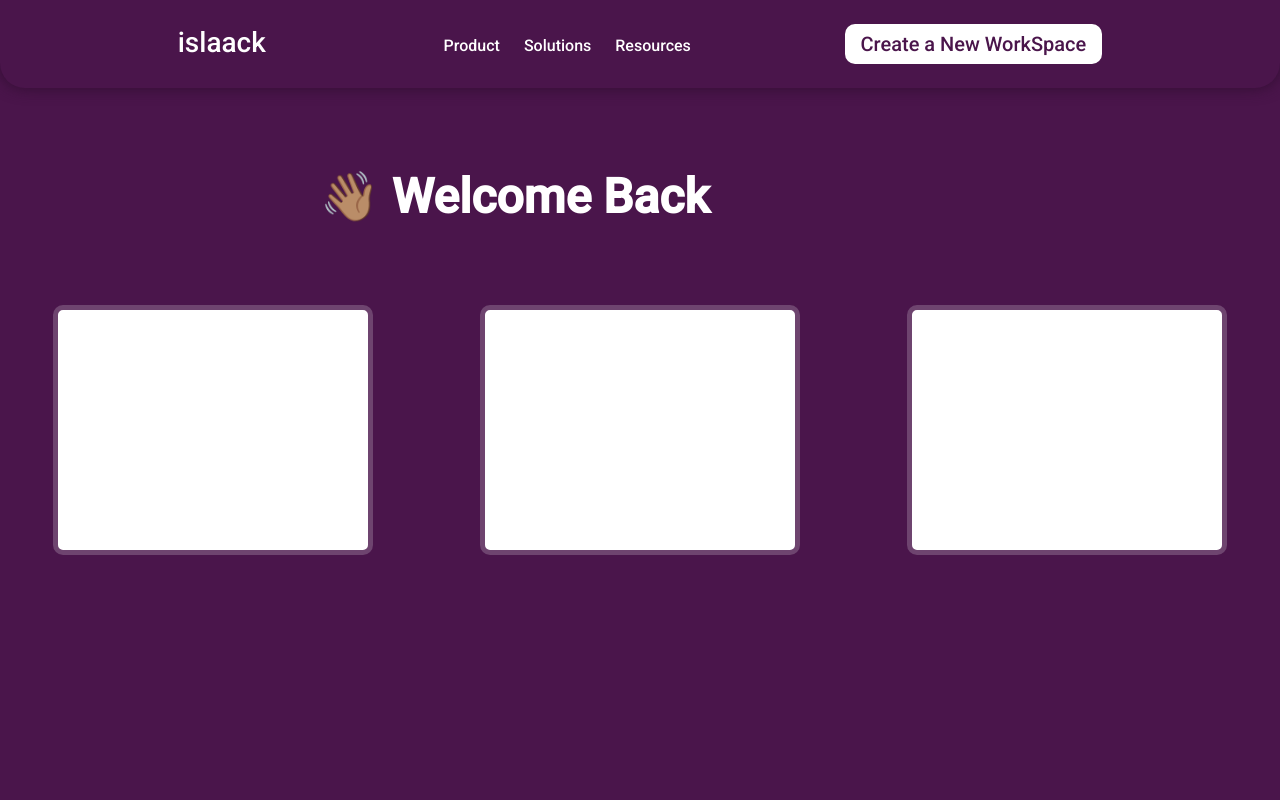
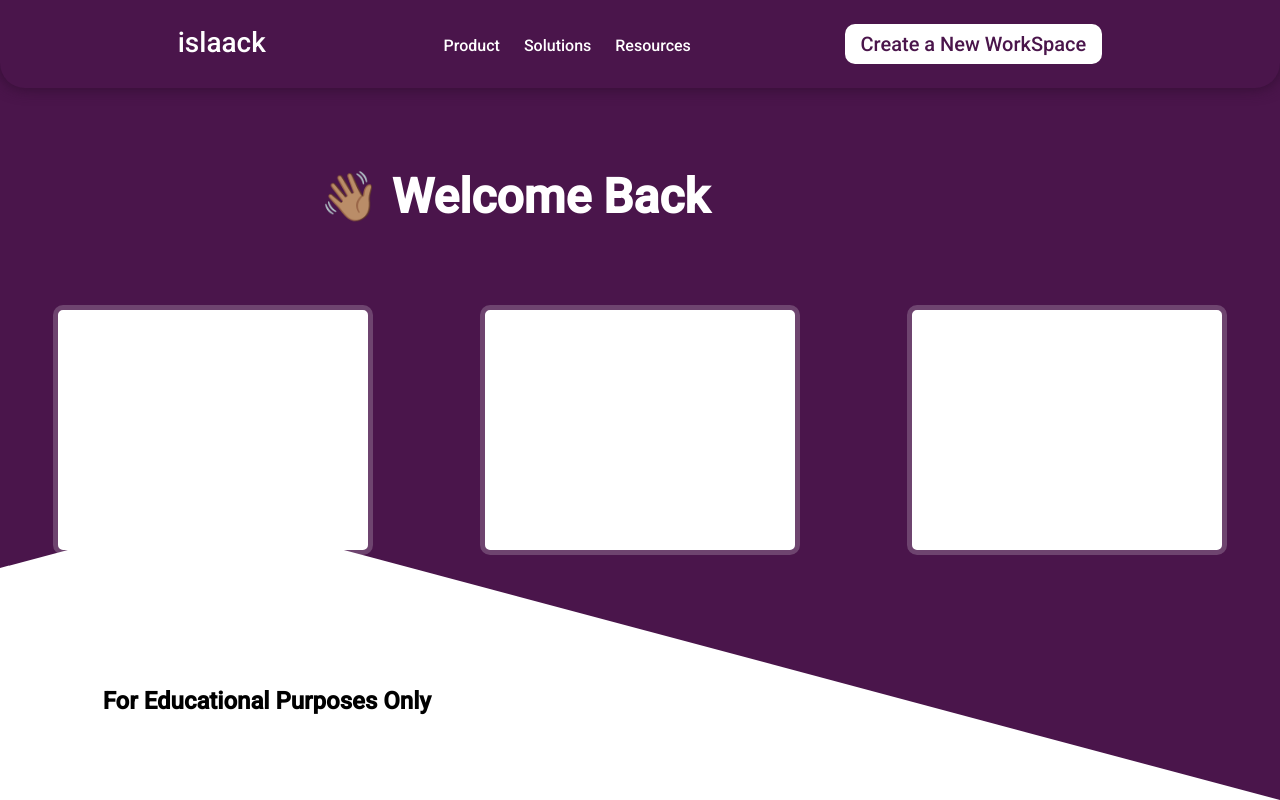
Before and after one commit to IsaacSarte/slack_clone_api, a React (Create React App) app: page / in a window 1280 px wide. Built offline with nearby package versions, Linux system fonts and the light colour scheme.

Commit message:
added For Educational Purposes Only text

```diff
--- a/src/components/Sections/Sections.jsx
+++ b/src/components/Sections/Sections.jsx
@@ -1,4 +1,7 @@
 import React from 'react';
+
+// Framer Motion
+import { motion } from 'framer-motion';
 
 // CSS
 import styles from './styles/sections.module.css';
@@ -14,18 +17,57 @@ const Sections = () => {
                 </div>
 
                 <div className={styles.section_Container}>
-                    <div className={styles.section_Card}>
+                    <motion.div
+                        className={styles.section_Card}
+                        initial={{ y: '-5vh' }}
+                        animate={{ y: '0vh' }}
+                        transition={{ duration: 1, delay: 1.5 }}
+                    >
 
-                    </div>
+                    </motion.div>
 
-                    <div className={styles.section_Card}>
+                    <motion.div
+                        className={styles.section_Card}
+                        initial={{ y: '5vh' }}
+                        animate={{ y: '0vh' }}
+                        transition={{ duration: 1, delay: 1.5 }}
+                    >
 
-                    </div>
+                    </motion.div>
 
-                    <div className={styles.section_Card}>
+                    <motion.div
+                        className={styles.section_Card}
+                        initial={{ y: '-2vh' }}
+                        animate={{ y: '0vh' }}
+                        transition={{ duration: 1, delay: 1.5 }}
+                    >
 
-                    </div>
+                    </motion.div>
                 </div>
+
+                {/* Footer */}
+                {/* Shape Divider */}
+                <motion.div
+                    className={styles.section_shape_Divider}
+                    initial={{ marginLeft: '-15rem' }}
+                    animate={{ marginLeft: '0rem' }}
+                    transition={{ duration: 1, delay: 1.5 }}
+                >
+                    <svg data-name="Layer 1" xmlns="http://www.w3.org/2000/svg" viewBox="0 0 1200 120" preserveAspectRatio="none">
+                        <path d="M1200 0L0 0 598.97 114.72 1200 0z" className={styles.shape_FillS}></path>
+                    </svg>
+
+                    <motion.div
+                        className={styles.footer_Text}
+                        initial={{ marginLeft: '-15rem' }}
+                        animate={{ marginLeft: '5rem' }}
+                        transition={{ duration: 1, delay: 1.5 }}
+                    >
+                        <footer>
+                            <span>For Educational Purposes Only</span>
+                        </footer>
+                    </motion.div>
+                </motion.div>
 
             </section>
 
--- a/src/components/Sections/styles/sections.module.css
+++ b/src/components/Sections/styles/sections.module.css
@@ -27,3 +27,42 @@
     border-radius: 10px;
     border: 5px solid #6E446F;
 }
+
+/* Shape Divider */
+
+.section_shape_Divider {
+    position: absolute;
+    bottom: 0;
+    left: 0;
+    width: 100%;
+    overflow: hidden;
+    line-height: 0;
+    transform: rotate(180deg);
+}
+
+.section_shape_Divider svg {
+    position: relative;
+    display: block;
+    width: calc(168% + 1.3px);
+    height: 300px;
+}
+
+.section_shape_Divider .shape_FillS {
+    fill: #FFFFFF;
+}
+
+/* Footer */
+
+.footer_Text {
+    position: absolute;
+    z-index: 999;
+    padding-top: 12.5rem;
+    color: black;
+    font-size: 1.5rem;
+    font-weight: 600;
+    right: auto;
+    left: 60%;
+    margin-left: 3rem;
+    bottom: 0;
+    transform: rotate(-180deg);
+}
--- a/src/components/SignIn/SignIn.jsx
+++ b/src/components/SignIn/SignIn.jsx
@@ -194,6 +194,15 @@ const SignIn = () => {
                 </form>
             </motion.div>
 
+            <motion.div
+                className={styles.forEd_Text}
+                initial={{ visibility: 'hidden' }}
+                animate={{ visibility: 'visible' }}
+                transition={{ duration: 1, delay: 1.25 }}
+            >
+                <span>For Educational Purposes Only</span>
+            </motion.div>
+
             {/* Shape Divider */}
             <div className={styles.custom_shape}>
                 <svg data-name="Layer 1" xmlns="http://www.w3.org/2000/svg" viewBox="0 0 1200 120" preserveAspectRatio="none">
--- a/src/components/SignIn/styles/signin.module.css
+++ b/src/components/SignIn/styles/signin.module.css
@@ -65,6 +65,20 @@
     height: 0rem;
 }
 
+/* ForEd Text */
+
+.forEd_Text {
+    padding-top: 1rem;
+    display: flex;
+    justify-content: center;
+}
+
+.forEd_Text span {
+    color: black;
+    font-size: 1.25rem;
+    font-weight: 600;
+}
+
 /* Custom Shape */
 
 .custom_shape {
```
